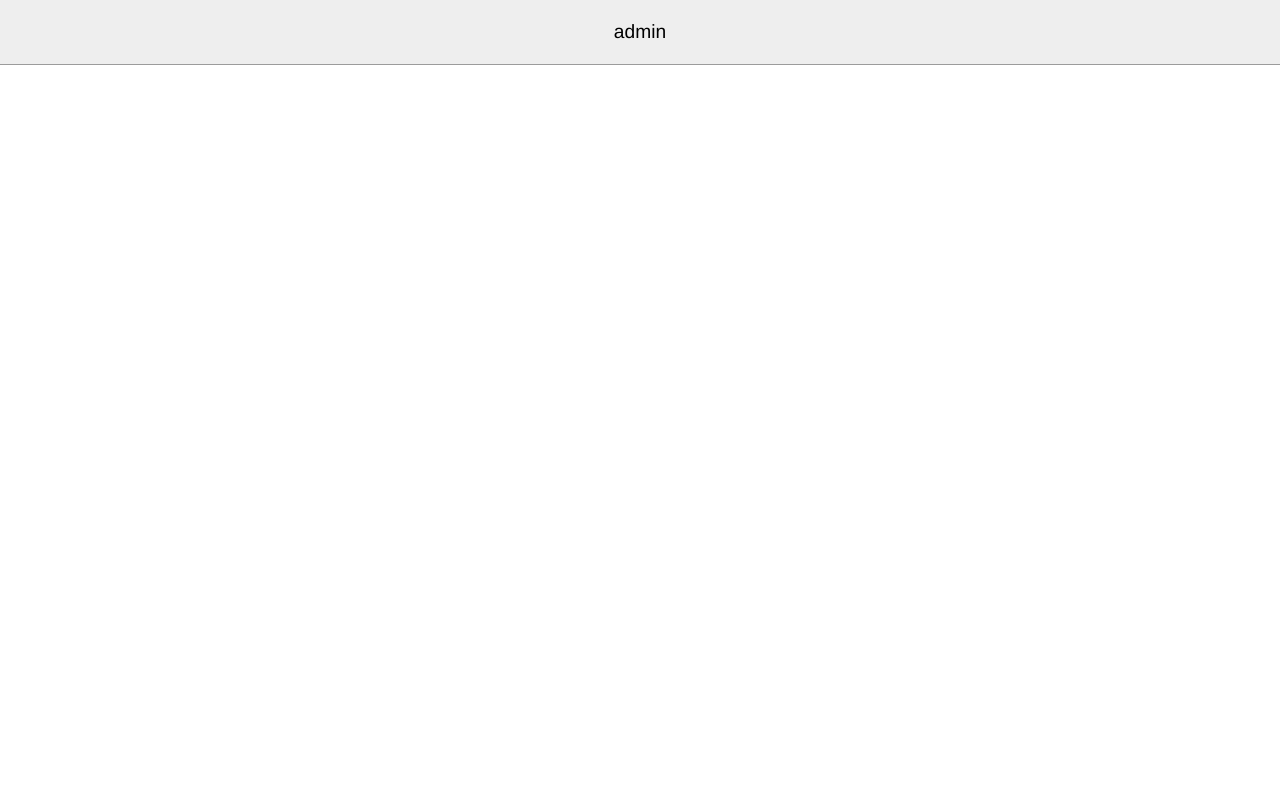
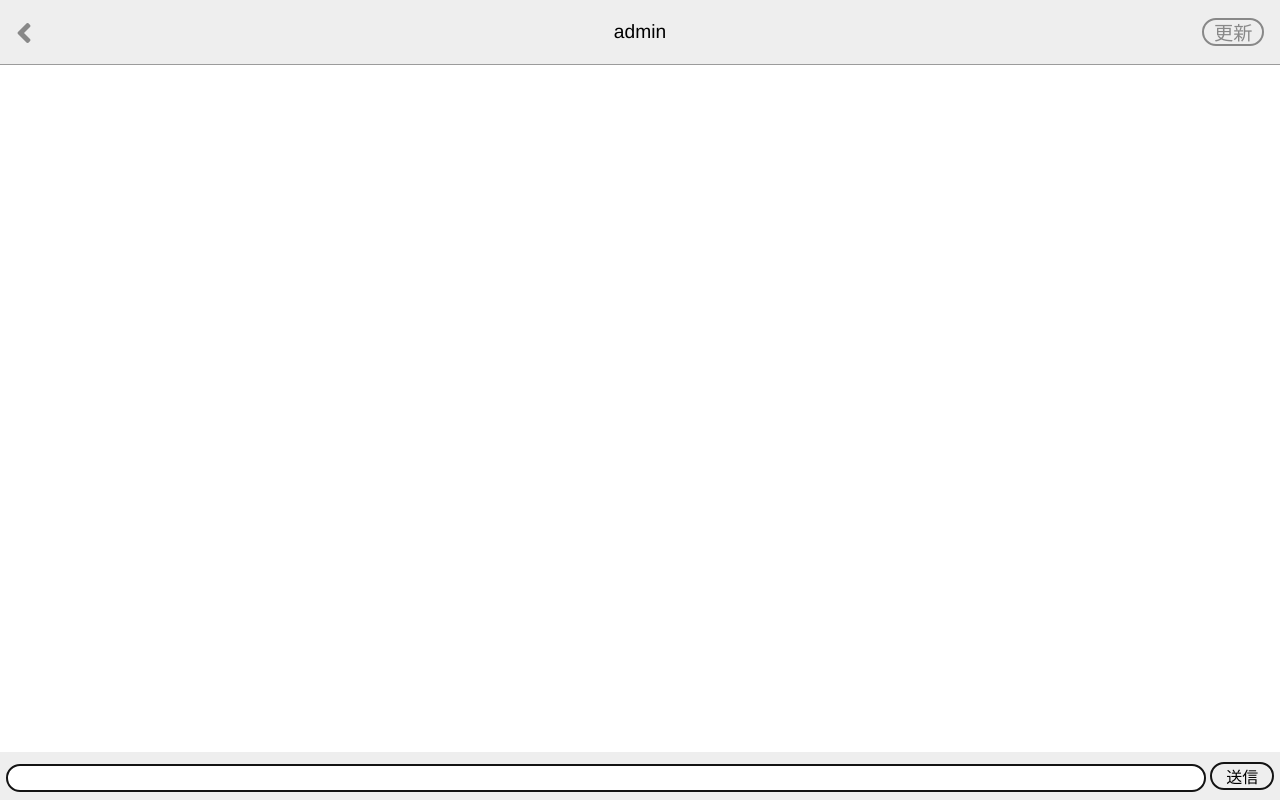
Before and after one commit to seita-uchida/chat_app_pre, a Django app: page /talk_room/1 in a window 1280 px wide. Run offline with Django 5.2, Linux system fonts and the light colour scheme; a user stored in the database is signed in; data comes from the database, SQL or seed files in the repository; both versions use the stored data as it was after the commit.

Commit message:
chat機能完成

```diff
--- a/main/forms.py
+++ b/main/forms.py
@@ -1,7 +1,7 @@
 from django import forms
 from django.contrib.auth.forms import UserCreationForm, AuthenticationForm
 
-from .models import User
+from .models import User, Talk
 
 
 class SignUpForm(UserCreationForm):
@@ -11,3 +11,8 @@ class SignUpForm(UserCreationForm):
 
 class LoginForm(AuthenticationForm):
     pass
+
+class TalkForm(forms.ModelForm):
+    class Meta:
+        model = Talk
+        fields = ("message",)
--- a/main/static/main/css/talk_room.css
+++ b/main/static/main/css/talk_room.css
@@ -33,3 +33,65 @@
     right: 16px;
     font-size: 0.6rem;
 }
+
+
+/* トーク送信部分 */
+.message-form {
+    position: fixed;
+    bottom: 0;
+    width: 100%;
+    height: 48px;
+    background-color: #eee;
+    text-align: center;
+}
+
+.message-form * {
+    box-sizing: border-box;
+}
+
+.message-form input {
+    width: calc(100% - 5em);
+    margin: 10px 0;
+    padding: 0 12px;
+    border: 2px solid #131313;
+    border-radius: 14px;
+    font-size: 1rem;
+    line-height: 24px;
+}
+
+.message-form__submit {
+    width: 4em;
+    margin: 10px 0;
+    padding: 0;
+    border: 2px solid #131313;
+    border-radius: 16px;
+    font-size: 1rem;
+    background-color: transparent;
+}
+
+/* talk_room 固有の header の要素 */
+.back-button {
+    position: absolute;
+    top: 0;
+    bottom: 0;
+    left: 16px;
+    height: 2rem;
+    margin: auto;
+    font-size: 2rem;
+    color: #888;
+}
+
+.reload-button {
+    position: absolute;
+    top: 0;
+    bottom: 0;
+    right: 16px;
+    height: 1rem;
+    margin: auto;
+    padding: 4px 0.5em;
+    border: 2px solid #888;
+    border-radius: 1em;
+    font-size: 1.2rem;
+    line-height: 1;
+    color: #888;
+}
--- a/main/templates/main/base.html
+++ b/main/templates/main/base.html
@@ -15,6 +15,7 @@
             <div class="header__title">
                 {% block header_title %}{% endblock  %}
             </div>
+            {% block talk_room %}{% endblock %}
         </header>
         {% endblock  %}
         {% block content %}{% endblock  %}
--- a/main/templates/main/talk_room.html
+++ b/main/templates/main/talk_room.html
@@ -7,6 +7,11 @@
 {% endblock %}
 
 {% block header_title %}{{ friend.username }}{% endblock %}
+
+{% block talk_room %}
+<a href="{% url 'friends' %}" class="back-button"><i class="fas fa-angle-left"></i></a>
+<a href="" class="reload-button">更新</a>
+{% endblock %}
 
 {% block content %}
 <div class="talk-room">
@@ -26,6 +31,13 @@
         </li>
         {% endfor %}
     </ul>
+
+    <form action="{% url 'talk_room' friend.id %}" method="POST" class="message-form">
+        {% csrf_token %}
+        {{ form.message }}
+        <button type="submit" class="message-form__submit">送信</button>
+    </form>
+
 </div>
 {% endblock %}
 
--- a/main/views.py
+++ b/main/views.py
@@ -4,7 +4,7 @@
 from django.contrib.auth import views as auth_views
 from django.contrib.auth.decorators import login_required
 
-from .forms import SignUpForm, LoginForm
+from .forms import SignUpForm, LoginForm, TalkForm
 from .models import User, Talk
 
 def index(request):
@@ -66,7 +66,22 @@
         | Q(sender=friend, receiver=request.user)
     ).order_by("time")
 
+    if request.method == "GET":
+        form = TalkForm()
+    elif request.method == "POST":
+        # 送信内容を取得
+        form = TalkForm(request.POST)
+        if form.is_valid():
+            # トークを仮作成
+            new_talk = form.save(commit=False)
+            # 送信者、受信者、メッセージを与えて保存
+            new_talk.sender = request.user
+            new_talk.receiver = friend
+            new_talk.save()
+            return redirect("talk_room", friend_id)
+
     context = {
+        "form": form,
         "friend": friend,
         "talks": talks,
     }
```
Also changed, not shown: db.sqlite3.
